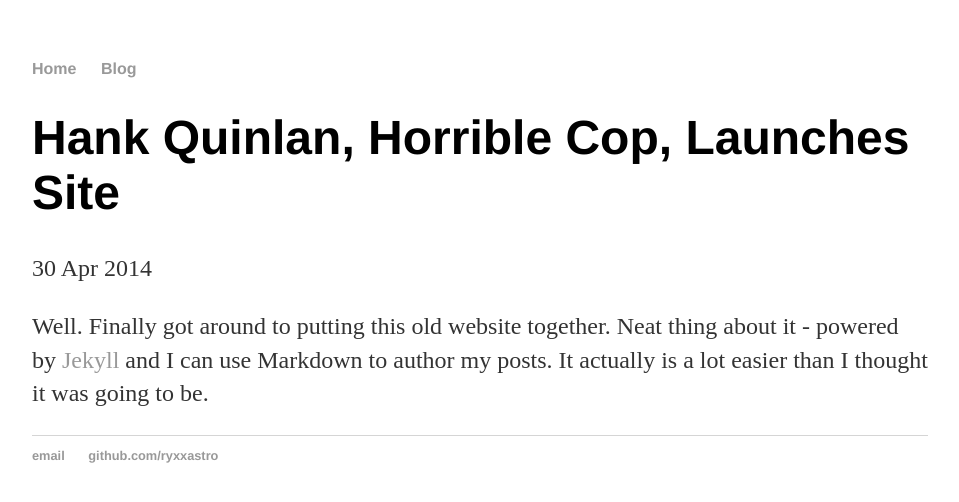
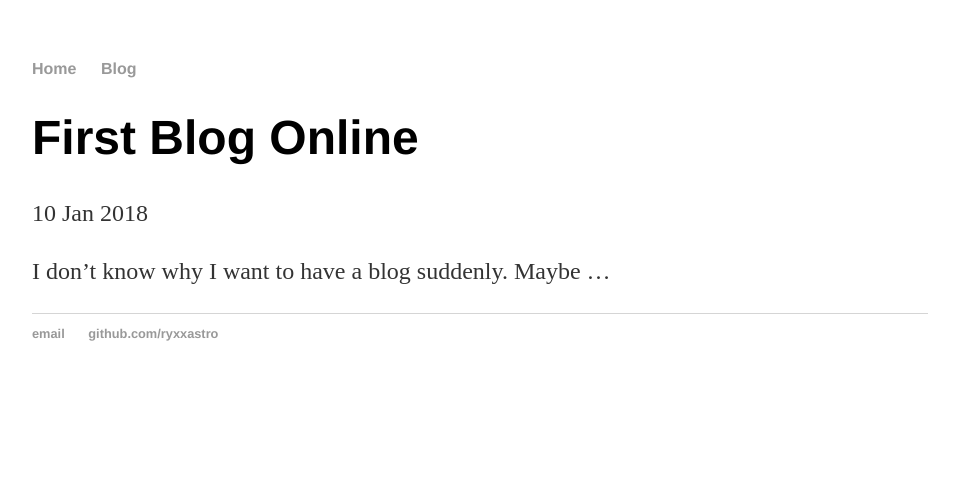
Before and after one commit to ryxxastro/ryxxastro.github.io, a Jekyll site: the page built from _posts/2014-04-30-first.md, in a window 1280 px wide. Shown: the top 502 px of the page, without its empty margins (160-1119 px from the left). Built offline with Jekyll 4.4.1, drawn with Linux system fonts in a browser that asks for light colours.

Commit message:
Update 2014-04-30-first.md

```diff
--- a/_posts/2014-04-30-first.md
+++ b/_posts/2014-04-30-first.md
@@ -1,7 +1,7 @@
 ---
 layout: post
-title: "Hank Quinlan, Horrible Cop, Launches Site"
-date: 2014-04-30
+title: "First Blog Online"
+date: 2018-01-10
 ---
 
-Well. Finally got around to putting this old website together. Neat thing about it - powered by [Jekyll](http://jekyllrb.com) and I can use Markdown to author my posts. It actually is a lot easier than I thought it was going to be.
+I don't know why I want to have a blog suddenly. Maybe ...
```
